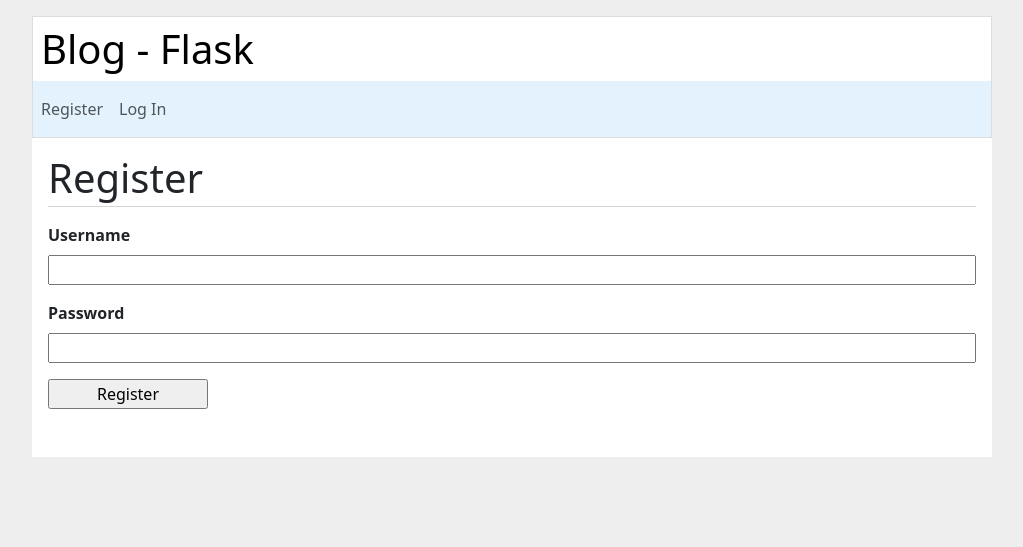
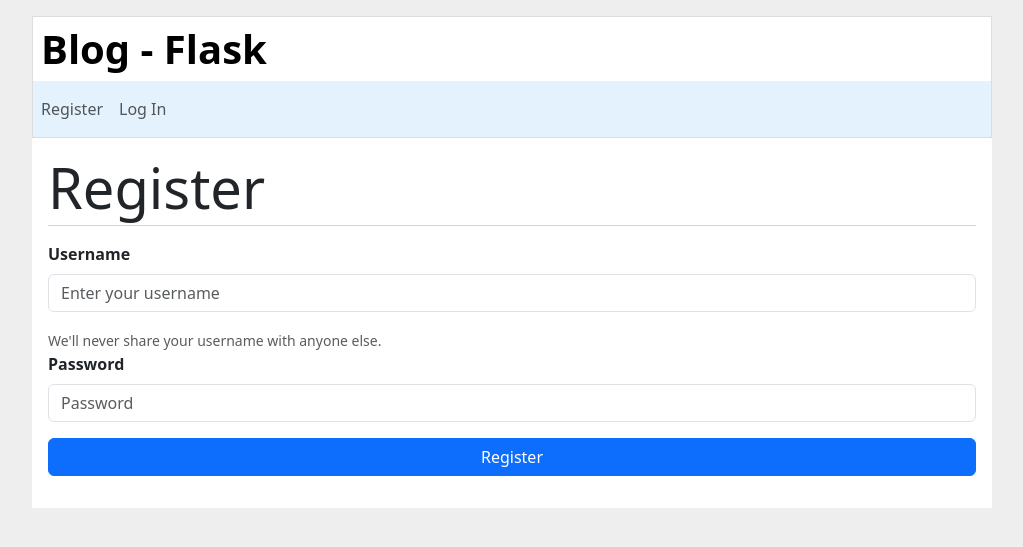
Before and after one commit to MarcosLudgerio/projetos-diversos, a Python web app: template Flask/blog/blog-tutorial/templates/auth/register.html in a window 1280 px wide. Shown: the top 547 px of the page, without its empty margins (128-1151 px from the left). Run offline with Jinja, Linux system fonts and the light colour scheme; the template is opened without the code that fills it, so the values that code supplies are empty.

Commit message:
refactor: update registe, base and login

```diff
--- a/Flask/blog/blog-tutorial/static/style.css
+++ b/Flask/blog/blog-tutorial/static/style.css
@@ -8,13 +8,21 @@
     margin: 0 auto;
     background: white;
 }
-.cabecalho{
- border: 1px solid #ddd;
+
+.cabecalho {
+    border: 1px solid #ddd;
 
 }
-.cabecalho h1{
+
+.cabecalho a {
+    text-decoration: none;
+}
+
+.cabecalho h1 {
+    font-weight: 600;
     margin: 0.2em;
     color: #000;
+
 }
 
 a {
--- a/Flask/blog/blog-tutorial/templates/auth/login.html
+++ b/Flask/blog/blog-tutorial/templates/auth/login.html
@@ -15,6 +15,6 @@
             <label for="password">Password</label>
             <input type="password" class="form-control" id="password" name="password" placeholder="Password">
         </div>
-        <button type="submit" class="btn btn-primary">Submit</button>
+        <button type="submit" class="btn btn-primary">Log in</button>
     </form>
 {% endblock %}
--- a/Flask/blog/blog-tutorial/templates/auth/register.html
+++ b/Flask/blog/blog-tutorial/templates/auth/register.html
@@ -1,15 +1,20 @@
 {% extends 'base.html' %}
 
 {% block header %}
-  <h1>{% block title %}Register{% endblock %}</h1>
+    <h1 class="display-4">{% block title %}Register{% endblock %}</h1>
 {% endblock %}
 
 {% block content %}
-  <form method="post">
-    <label for="username">Username</label>
-    <input name="username" id="username" required>
-    <label for="password">Password</label>
-    <input type="password" name="password" id="password" required>
-    <input type="submit" value="Register">
-  </form>
+    <form method="post">
+        <div class="form-group">
+            <label for="username">Username</label>
+            <input type="text" class="form-control" name="username" id="username" placeholder="Enter your username">
+            <small id="emailHelp" class="form-text text-muted">We'll never share your username with anyone else.</small>
+        </div>
+        <div class="form-group">
+            <label for="password">Password</label>
+            <input type="password" class="form-control" id="password" name="password" placeholder="Password">
+        </div>
+        <button type="submit" class="btn btn-primary">Register</button>
+    </form>
 {% endblock %}
--- a/Flask/blog/blog-tutorial/templates/base.html
+++ b/Flask/blog/blog-tutorial/templates/base.html
@@ -10,7 +10,9 @@
 </head>
 <body>
 <header class="cabecalho">
-    <h1 class="font-weight-bold">Blog - Flask</h1>
+    <a href="{{ url_for('index') }}">
+        <h1 class="font-weight-bold">Blog - Flask</h1>
+    </a>
     <nav class="navbar navbar-expand-lg navbar-light" style="background-color: #e3f2fd;">
         <ul class="navbar-nav">
             {% if g.user %}
```
